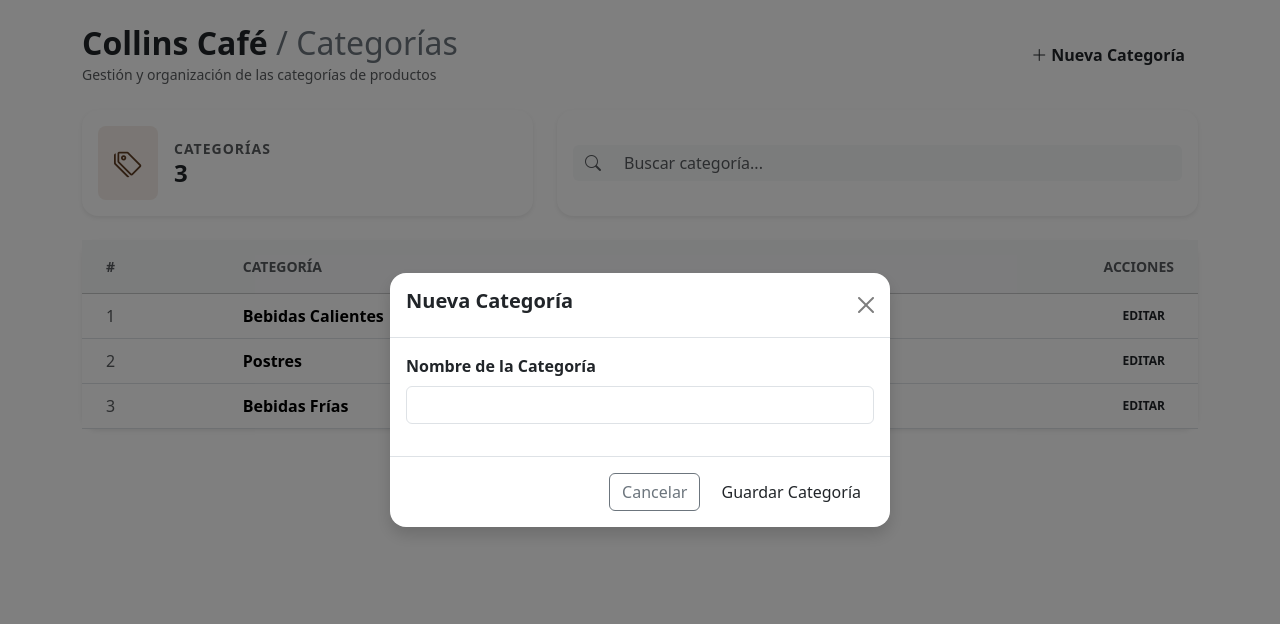
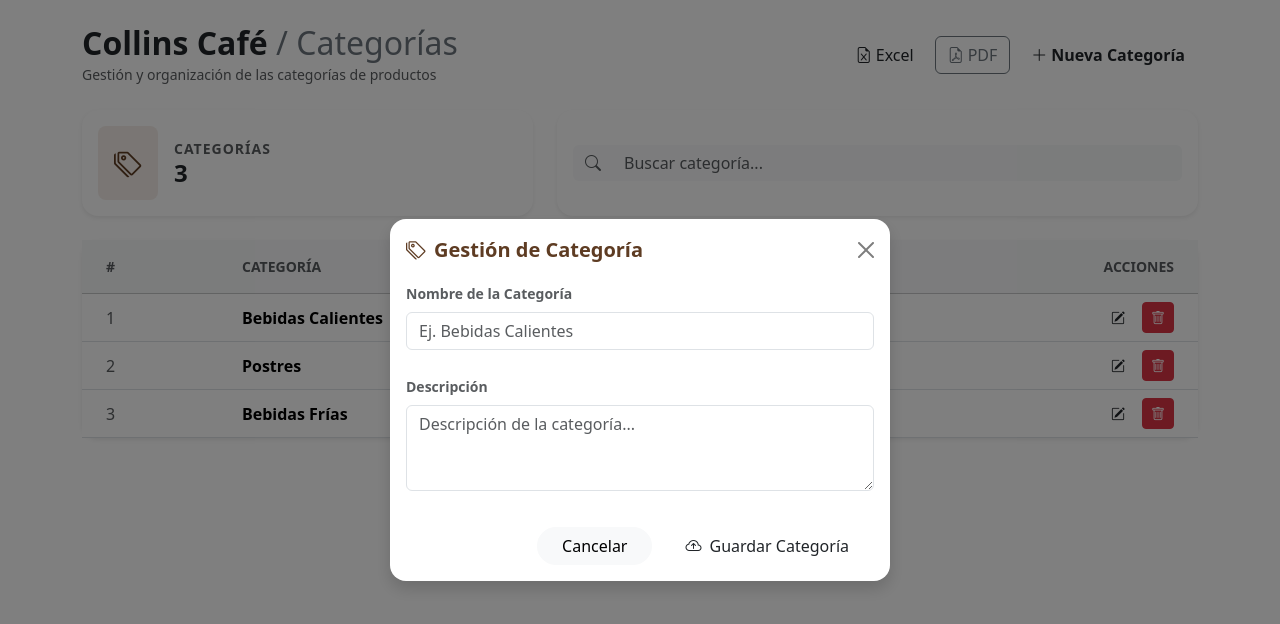
Before and after one commit to DiegoAntonioCaceresAranda/HDGrupo03-Fronted, a React (Vite) app: page / in a window 1280 px wide. Both pictures are taken after a click on the button "Nueva Categoría". Shown: the top 624 px of the page. Built offline with nearby package versions, Linux system fonts and the light colour scheme.

Commit message:
feat: edited strcuture of page and form

```diff
--- a/src/components/Categoria/CategoriasForm.tsx
+++ b/src/components/Categoria/CategoriasForm.tsx
@@ -3,17 +3,43 @@ import React from "react";
 const CategoriaForm = () => {
   return (
     <form>
-            <div className="mb-3">
-                <label className="form-label fw-bold">Nombre de la Categoría</label>
+
+      {/* Nombre */}
+      <div className="mb-4">
+
+        <label className="form-label fw-bold small text-muted">
+          Nombre de la Categoría
+        </label>
+
         <input
           type="text"
           name="nombre"
           className="form-control"
+          placeholder="Ej. Bebidas Calientes"
           required
         />
+
       </div>
+
+
+      {/* Descripción */}
+      <div className="mb-3">
+
+        <label className="form-label fw-bold small text-muted">
+          Descripción
+        </label>
+
+        <textarea
+          name="descripcion"
+          className="form-control"
+          rows={3}
+          placeholder="Descripción de la categoría..."
+        ></textarea>
+
+      </div>
+
     </form>
   );
-}
+};
 
 export default CategoriaForm;
--- a/src/pages/CategoriaPage.tsx
+++ b/src/pages/CategoriaPage.tsx
@@ -3,21 +3,62 @@ import categoriesMock from "../data/Categoria";
 import CategoriaForm from "../components/Categoria/CategoriasForm";
 
 export const Categorias = () => {
+
+  // Estado local para poder eliminar categorías de la vista
+  const [categorias, setCategorias] = useState(categoriesMock);
+
+  // Control del modal
   const [showModal, setShowModal] = useState(false);
+
+  // Eliminar categoría
+  const eliminarCategoria = (id: number, nombre: string) => {
+    if (
+      window.confirm(
+        `¿Estás seguro de que deseas eliminar la categoría: ${nombre}?`
+      )
+    ) {
+      const nuevaLista = categorias.filter(
+        (categoria) => categoria.id !== id
+      );
+
+      setCategorias(nuevaLista);
+    }
+  };
+
   return (
     <div className="container mt-4">
-      {/* Cabecera */}
+
+      {/* ================= CABECERA ================= */}
       <div className="d-flex flex-column flex-md-row justify-content-between align-items-start align-items-md-center mb-4 gap-3">
+
         <div>
           <h2 className="fw-bold mb-0">
             Collins Café{" "}
-            <span className="text-secondary fw-normal">/ Categorías</span>
+            <span className="text-secondary fw-normal">
+              / Categorías
+            </span>
           </h2>
+
           <small className="text-muted">
             Gestión y organización de las categorías de productos
           </small>
         </div>
+
         <div>
+          <button
+            className="btn btn-outline-cafe me-2"
+          >
+            <i className="bi bi-file-earmark-excel me-1"></i>
+            Excel
+          </button>
+
+          <button
+            className="btn btn-outline-secondary me-2"
+          >
+            <i className="bi bi-file-earmark-pdf me-1"></i>
+            PDF
+          </button>
+
           <button
             className="btn btn-cafe fw-semibold"
             onClick={() => setShowModal(true)}
@@ -26,120 +67,231 @@ export const Categorias = () => {
             Nueva Categoría
           </button>
         </div>
+
       </div>
 
-      {/* Métricas y búsqueda */}
+
+      {/* ================= MÉTRICAS Y BUSCADOR ================= */}
       <div className="row mb-4">
+
         {/* Métrica */}
         <div className="col-md-5 d-flex gap-3 mb-3 mb-md-0">
+
           <div className="card shadow-sm flex-fill border-0 rounded-4">
+
             <div className="card-body py-3 d-flex align-items-center">
+
               <div className="bg-cafe-light p-3 rounded-3 me-3 text-cafe">
                 <i className="bi bi-tags fs-3"></i>
               </div>
+
               <div>
+
                 <small
                   className="text-muted fw-bold d-block"
                   style={{ letterSpacing: "1px" }}
                 >
                   CATEGORÍAS
                 </small>
-                <h4 className="mb-0 fw-bold">{categoriesMock.length}</h4>
+
+                <h4 className="mb-0 fw-bold">
+                  {categorias.length}
+                </h4>
+
               </div>
+
             </div>
+
           </div>
+
         </div>
+
 
         {/* Buscador */}
         <div className="col-md-7 d-flex">
+
           <div className="card shadow-sm border-0 rounded-4 w-100">
+
             <div className="card-body py-2 d-flex align-items-center gap-3">
+
               <div className="input-group">
+
                 <span className="input-group-text bg-light border-0">
                   <i className="bi bi-search text-muted"></i>
                 </span>
+
                 <input
                   type="text"
                   className="form-control bg-light border-0"
                   placeholder="Buscar categoría..."
                 />
+
               </div>
+
             </div>
+
           </div>
+
         </div>
+
       </div>
 
-      {/* Tabla */}
+
+      {/* ================= TABLA ================= */}
       <div className="card shadow-sm border-0 rounded-4">
+
         <div className="card-body p-0">
+
           <table className="table table-hover align-middle mb-0">
+
             <thead className="table-light">
+
               <tr>
-                <th className="py-3 ps-4 text-muted small fw-bold">#</th>
-                <th className="py-3 text-muted small fw-bold">CATEGORÍA</th>
+
+                <th className="py-3 ps-4 text-muted small fw-bold">
+                  #
+                </th>
+
+                <th className="py-3 text-muted small fw-bold">
+                  CATEGORÍA
+                </th>
+
                 <th className="py-3 pe-4 text-muted small fw-bold text-end">
                   ACCIONES
                 </th>
+
               </tr>
+
             </thead>
+
+
             <tbody>
-              {categoriesMock.map((categoria, index) => (
+
+              {categorias.map((categoria, index) => (
+
                 <tr key={categoria.id}>
-                  <td className="ps-4 text-muted">{index + 1}</td>
-                  <td className="fw-semibold">{categoria.nombre}</td>
+
+                  <td className="ps-4 text-muted">
+                    {index + 1}
+                  </td>
+
+                  <td className="fw-semibold">
+                    {categoria.nombre}
+                  </td>
+
                   <td className="pe-4 text-end">
+
+                    {/* EDITAR */}
                     <button
-                      className="btn btn-sm btn-outline-cafe text-uppercase"
-                      style={{
-                        fontSize: "0.75rem",
-                        fontWeight: "bold",
-                      }}
+                      className="btn btn-sm btn-outline-cafe me-2"
+                      title="Editar Categoría"
+                      onClick={() => setShowModal(true)}
                     >
-                      Editar
+                      <i className="bi bi-pencil-square"></i>
                     </button>
+
+
+                    {/* ELIMINAR */}
+                    <button
+                      className="btn btn-sm btn-danger"
+                      title="Eliminar Categoría"
+                      onClick={() =>
+                        eliminarCategoria(
+                          categoria.id,
+                          categoria.nombre
+                        )
+                      }
+                    >
+                      <i className="bi bi-trash"></i>
+                    </button>
+
                   </td>
+
                 </tr>
+
               ))}
+
             </tbody>
+
           </table>
+
         </div>
+
       </div>
-      {/* Modal Nueva Categoría */}
+
+
+      {/* ================= MODAL ================= */}
       {showModal && (
+
         <div
           className="modal fade show d-block"
           tabIndex={-1}
-          style={{ backgroundColor: "rgba(0, 0, 0, 0.5)" }}
+          style={{
+            backgroundColor: "rgba(0, 0, 0, 0.5)"
+          }}
         >
+
           <div className="modal-dialog modal-dialog-centered">
+
             <div className="modal-content border-0 rounded-4 shadow">
-              <div className="modal-header">
-                <h5 className="modal-tittle fw-bold">Nueva Categoría</h5>
+
+              {/* HEADER */}
+              <div className="modal-header border-bottom-0 pb-0">
+
+                <h5 className="modal-title fw-bold text-cafe">
+
+                  <i className="bi bi-tags me-2"></i>
+
+                  Gestión de Categoría
+
+                </h5>
+
                 <button
                   type="button"
                   className="btn-close"
                   onClick={() => setShowModal(false)}
                 ></button>
+
               </div>
+
+
+              {/* BODY */}
               <div className="modal-body">
+
                 <CategoriaForm />
+
               </div>
-              <div className="modal-footer">
+
+
+              {/* FOOTER */}
+              <div className="modal-footer border-top-0 pt-0">
+
                 <button
                   type="button"
-                  className="btn btn-outline-secondary"
+                  className="btn btn-light rounded-pill px-4"
                   onClick={() => setShowModal(false)}
                 >
                   Cancelar
                 </button>
-                <button type="button" className="btn btn-cafe">
+
+                <button
+                  type="button"
+                  className="btn btn-cafe rounded-pill px-4"
+                >
+                  <i className="bi bi-cloud-arrow-up me-2"></i>
                   Guardar Categoría
                 </button>
+
               </div>
+
             </div>
+
           </div>
+
         </div>
+
       )}
+
     </div>
   );
 };
```
Lines whose indentation alone changed are shown as unchanged.
